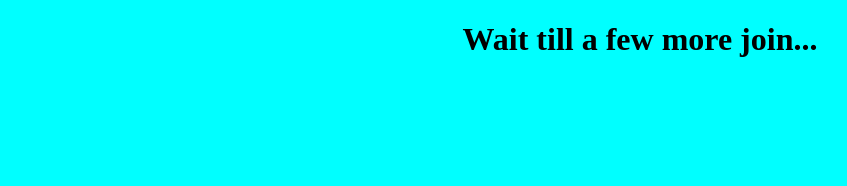
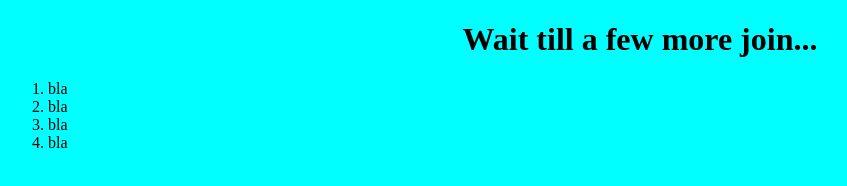
Before and after one commit to varshith2101/wwd_session_2, a plain HTML site: page index.html in a window 1280 px wide. Shown: the whole page, without its empty margins (0-847 px from the left). Drawn offline with Linux system fonts and the light colour scheme.

Commit message:
nav_bar was added

```diff
--- a/index.html
+++ b/index.html
@@ -7,5 +7,14 @@
 </head>
 <body style="background-color: aqua;">
     <center><h1>Wait till a few more join...</h1></center>
+
+    <nav>
+        <ol>
+            <li>bla</li>
+            <li>bla</li>
+            <li>bla</li>
+            <li>bla</li>
+        </ol>
+    </nav>
 </body>
 </html>
```
